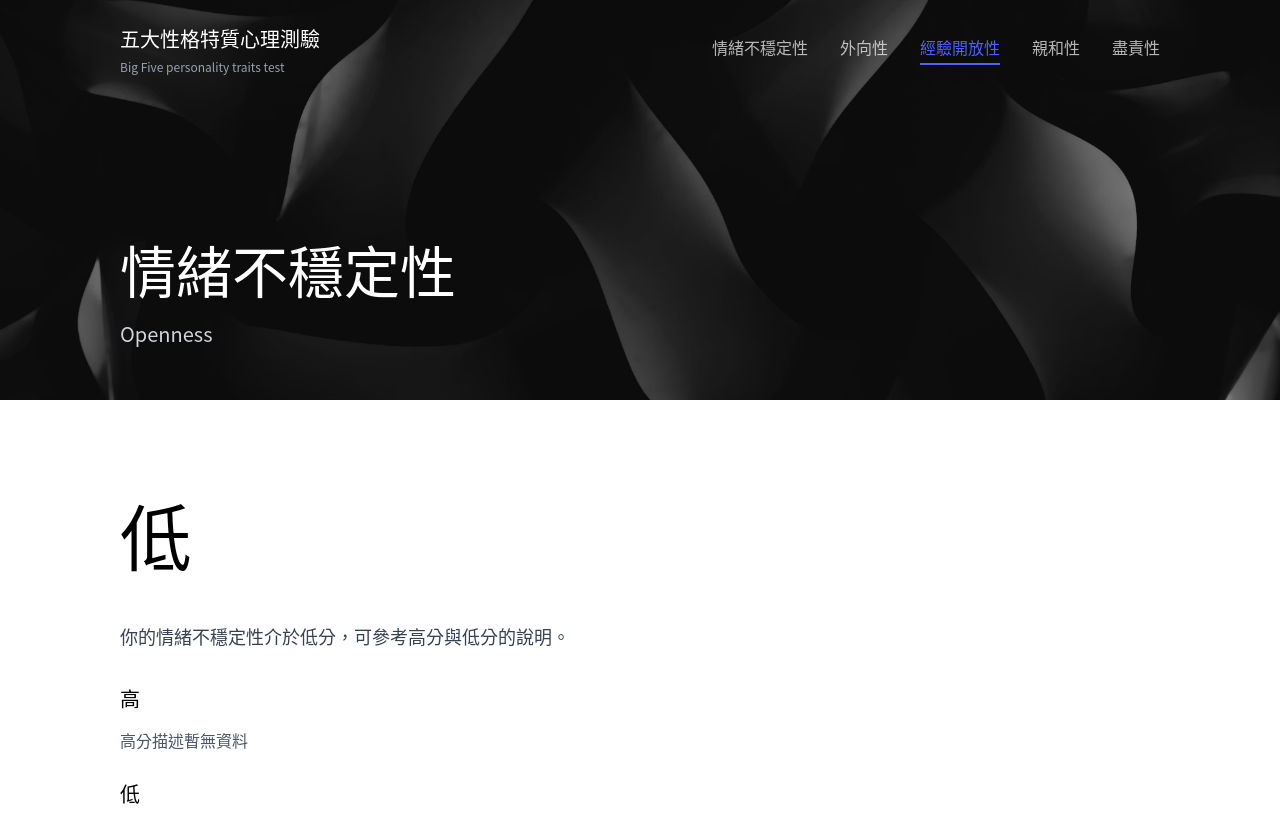
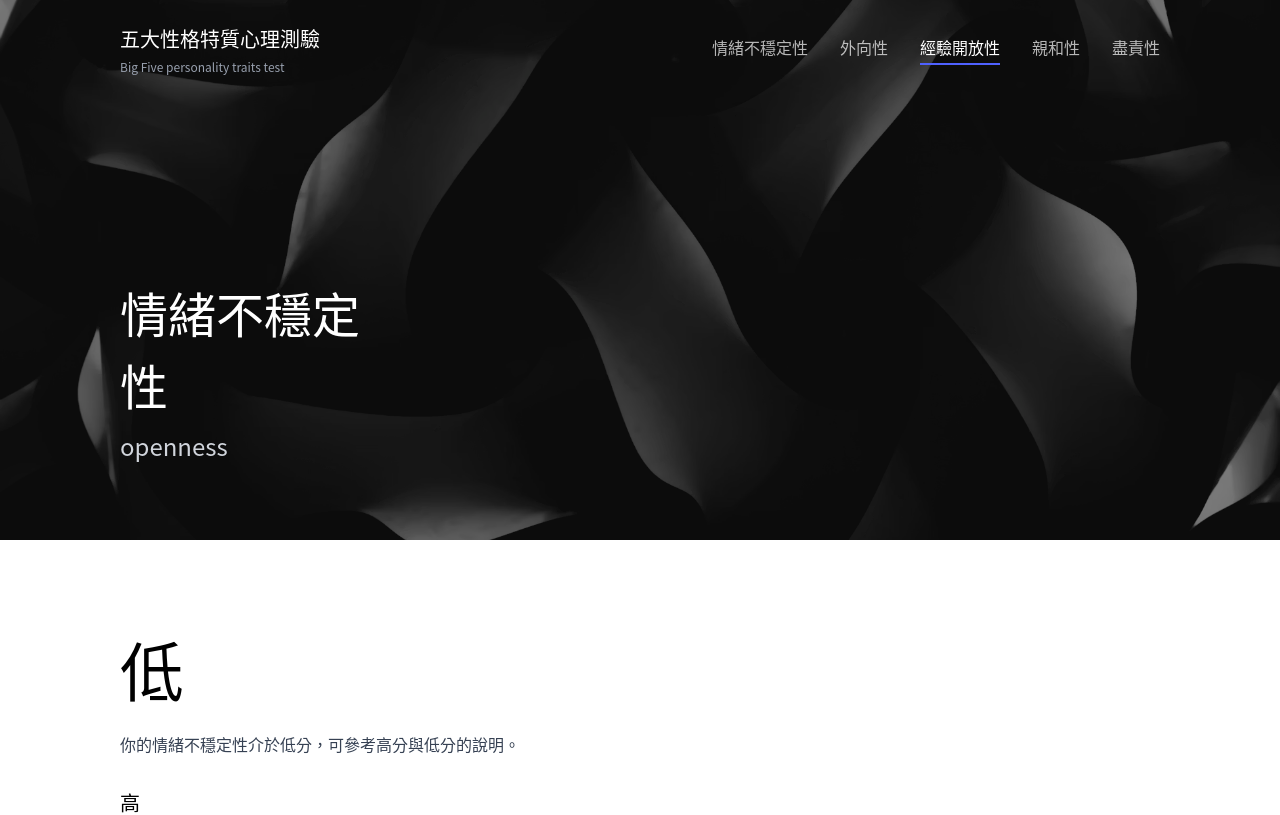
Before and after one commit to TSFMAKKO/BigFive, a React (Vite) app: page /result/openness in a window 1280 px wide. Shown: the top 815 px of the page. Built offline with nearby package versions, Linux system fonts and the light colour scheme; no server answers.

Commit message:
feat: Adjust layout and styling for improved presentation and readability in Neuroticism page

```diff
--- a/src/pages/result/Neuroticism.jsx
+++ b/src/pages/result/Neuroticism.jsx
@@ -49,7 +49,9 @@ export default function Neuroticism() {
     agreeableness: "親和性.avif",
     conscientiousness: "盡責性.avif",
   };
-  const imageSrc = `/imgs/${imageMap[currentRouteName] || imageMap.neuroticism}`;
+  const imageSrc = `/imgs/${
+    imageMap[currentRouteName] || imageMap.neuroticism
+  }`;
 
   const navItems = [
     { key: "neuroticism", label: "情緒不穩定性" },
@@ -62,7 +64,7 @@ export default function Neuroticism() {
   return (
     <div>
       {/* Hero section with image */}
-      <section className="relative h-[400px] bg-black/90 overflow-hidden">
+      <section className="relative h-[540px] bg-black/90 overflow-hidden">
         <img
           src={imageSrc}
           alt={zhWord}
@@ -73,8 +75,12 @@ export default function Neuroticism() {
         <header className="relative z-10 text-white px-[120px] py-6">
           <div className="flex items-center justify-between">
             <div>
-              <h1 className="text-[20px] font-light mb-1">五大性格特質心理測驗</h1>
-              <p className="text-[12px] text-gray-400">Big Five personality traits test</p>
+              <h1 className="text-[20px] font-light mb-1">
+                五大性格特質心理測驗
+              </h1>
+              <p className="text-[12px] text-gray-400">
+                Big Five personality traits test
+              </p>
             </div>
             <nav className="flex gap-8">
               {navItems.map((item) => (
@@ -83,7 +89,7 @@ export default function Neuroticism() {
                   to={`/result/${item.key}`}
                   className={`text-[16px] pb-1 transition-colors ${
                     currentRouteName === item.key
-                      ? "text-[#4F61FF] border-b-2 border-[#4F61FF]"
+                      ? "text-[#ffffff] border-b-2 border-[#4F61FF]"
                       : "text-white/70 hover:text-white"
                   }`}
                 >
@@ -95,20 +101,32 @@ export default function Neuroticism() {
         </header>
 
         <div className="relative h-full px-[120px] flex items-center">
-          <div className="text-white max-w-[800px]">
-            <h2 className="text-[56px] font-light mb-2">{zhWord}</h2>
-            <p className="text-[20px] text-gray-300 mb-6 capitalize">{currentRouteName}</p>
-            <p className="text-[16px] leading-[1.8] text-gray-200">{desc}</p>
+          <div className="text-white max-w-[800px] flex gap-x-[96px]">
+            <div>
+              <h2 className="text-[48px]  mb-2">{zhWord}</h2>
+              <p className="text-[24px] text-gray-300  ">
+                {currentRouteName}
+              </p>
+            </div>
+            <div className="w-[450px] mt-[12px]">
+              <p className="text-[16px] tracking-[-0.5px]  text-gray-200">{desc}</p>
+            </div>
           </div>
         </div>
       </section>
 
       {/* Content section */}
       <section className="bg-white px-[120px] py-[80px]">
-        <div className="max-w-[1200px]">
-          <h3 className="text-[72px] font-light mb-8">{levelStr}</h3>
-          <p className="text-[18px] leading-[1.8] text-gray-700 mb-8">
-            你的{zhWord}介於{levelStr === "高" ? "高分與低分" : levelStr === "低" ? "低分" : "中間"}，可參考高分與低分的說明。
+        <div className="max-w-[810px]">
+          <h3 className="text-[64px] mb-4">{levelStr}</h3>
+          <p className=" text-gray-700 mb-8">
+            你的{zhWord}介於
+            {levelStr === "高"
+              ? "高分與低分"
+              : levelStr === "低"
+              ? "低分"
+              : "中間"}
+            ，可參考高分與低分的說明。
           </p>
 
           <div className="space-y-6 mb-12">
@@ -134,7 +152,9 @@ export default function Neuroticism() {
                 className="flex items-center gap-2 text-[#4F61FF] text-[20px] font-medium hover:text-[#3d4dd4] transition-colors"
               >
                 <span>重新測驗</span>
-                <span className="material-icons text-[28px]">arrow_forward</span>
+                <span className="material-icons text-[28px]">
+                  arrow_forward
+                </span>
               </Link>
             ) : (
               <Link
@@ -142,7 +162,9 @@ export default function Neuroticism() {
                 className="flex items-center gap-2 text-[#4F61FF] text-[20px] font-medium hover:text-[#3d4dd4] transition-colors"
               >
                 <span>下一個：{nextTitle}</span>
-                <span className="material-icons text-[28px]">arrow_forward</span>
+                <span className="material-icons text-[28px]">
+                  arrow_forward
+                </span>
               </Link>
             )}
           </div>
```
